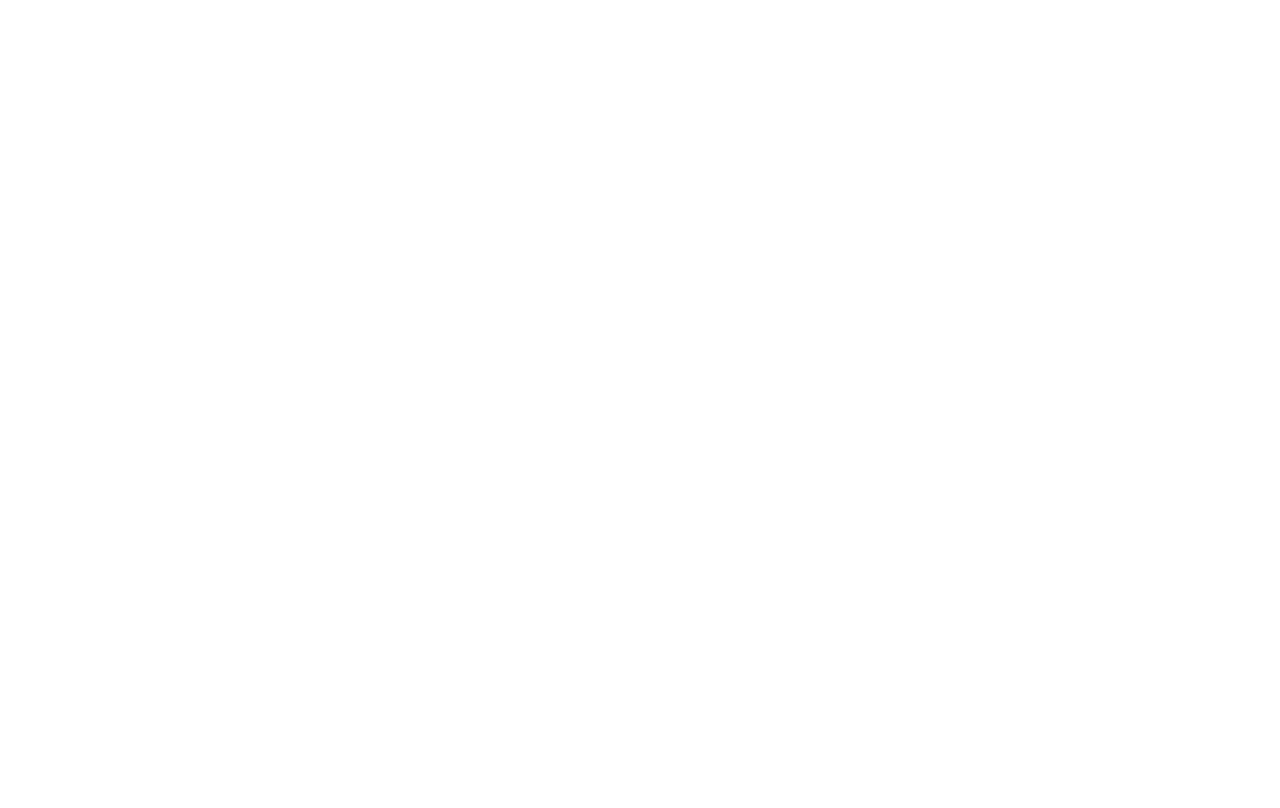
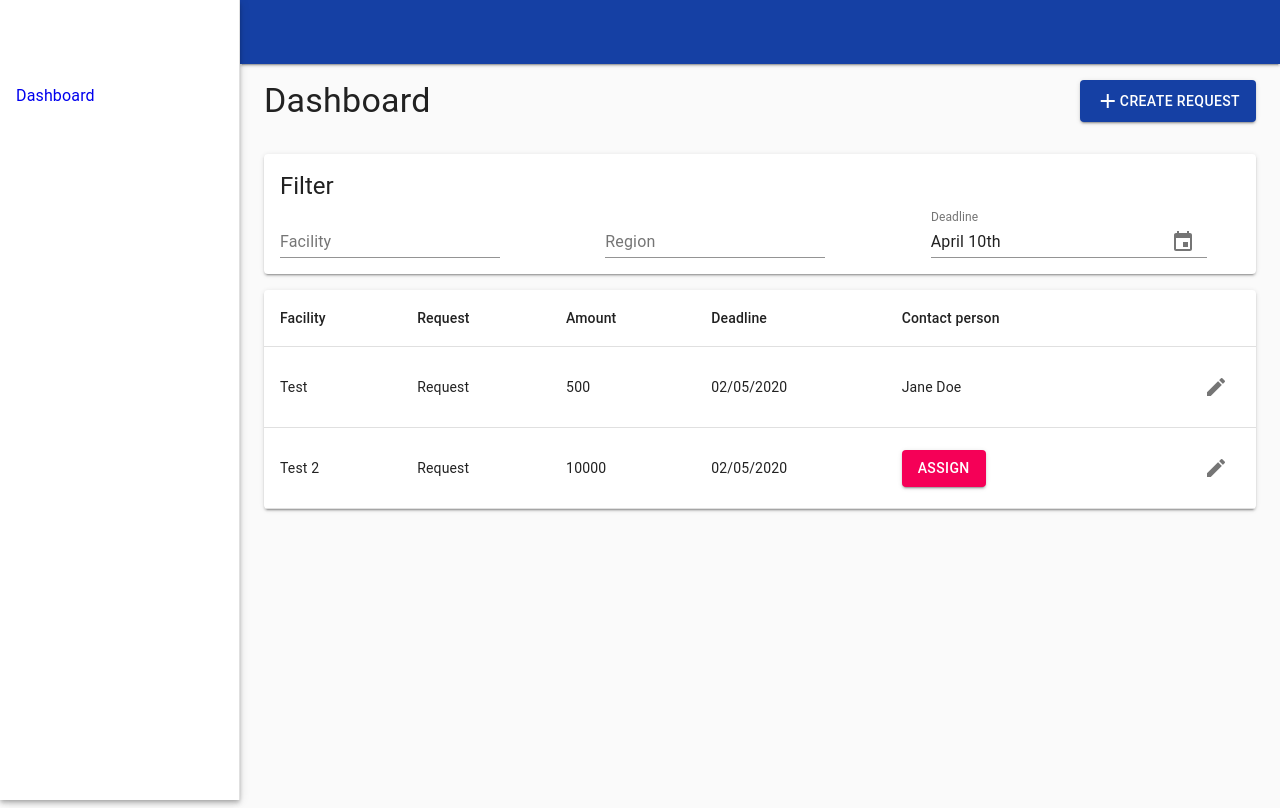
Before and after one commit to hospitalrun-ua/frontend, a React (Create React App) app: page /admin/dashboard in a window 1280 px wide. Built offline with nearby package versions, Linux system fonts and the light colour scheme; a web font is replaced by a local one.

Commit message:
Add dashboard

```diff
--- a/public/index.html
+++ b/public/index.html
@@ -11,6 +11,7 @@
     />
     <link rel="apple-touch-icon" href="%PUBLIC_URL%/logo192.png" />
     <!--
+
       manifest.json provides metadata used when your web app is installed on a
       user's mobile device or desktop. See https://developers.google.com/web/fundamentals/web-app-manifest/
     -->
@@ -24,6 +25,9 @@
       work correctly both with client-side routing and a non-root public URL.
       Learn how to configure a non-root public URL by running `npm run build`.
     -->
+    <link href="https://fonts.googleapis.com/icon?family=Material+Icons"
+      rel="stylesheet">
+
     <title>React App</title>
   </head>
   <body>
--- /dev/null
+++ b/src/Components/HospitalList/AdminNavigation.jsx
@@ -0,0 +1,14 @@
+import React from 'react';
+import { List, ListItem, ListItemText } from '@material-ui/core';
+import { NavLink } from 'react-router-dom';
+
+const AdminNavigation = () => (
+  <>
+    <List>
+      <ListItem component={NavLink} to="/admin/dashboard">
+        <ListItemText primary="Dashboard" />
+      </ListItem>
+    </List>
+  </>
+);
+export default AdminNavigation;
--- a/src/Pages/AdminApp.jsx
+++ b/src/Pages/AdminApp.jsx
@@ -1,7 +1,10 @@
 import React from 'react';
 import {
-  Drawer, Box, AppBar, Toolbar, makeStyles, CssBaseline, createMuiTheme, ThemeProvider,
+  Drawer, Box, AppBar, Toolbar, makeStyles, CssBaseline, createMuiTheme, ThemeProvider, Container,
 } from '@material-ui/core';
+import { Switch, Route } from 'react-router';
+import AdminNavigation from '../Components/HospitalList/AdminNavigation';
+import DashboardPage from './DashboardPage';
 
 
 const customTheme = createMuiTheme({
@@ -39,13 +42,21 @@
           classes={{ paper: classes.drawer }}
           PaperProps={{ elevation: 4 }}
         >
-          <Box className={classes.logo}>Logo</Box>
+          <Box className={classes.logo} />
+          <AdminNavigation />
         </Drawer>
         <Box width={1} className={classes.main}>
           <AppBar position="relative" elevation={2}>
             <Toolbar />
           </AppBar>
-          <Box className={classes.content} />
+          <Container className={classes.content}>
+            <Box mt={2}>
+              <Switch>
+                <Route path="/admin/dashboard" component={DashboardPage} />
+              </Switch>
+
+            </Box>
+          </Container>
         </Box>
       </Box>
     </ThemeProvider>
--- a/src/Pages/App.jsx
+++ b/src/Pages/App.jsx
@@ -1,5 +1,7 @@
 import React from 'react';
-import { BrowserRouter as Router, Route, Switch } from 'react-router-dom';
+import {
+  BrowserRouter as Router, Route, Switch,
+} from 'react-router-dom';
 import HomePage from './HomePage/HomePage';
 import AdminApp from './AdminApp';
 import '../index.css';
@@ -9,7 +11,7 @@
     <Router>
       <Switch>
         <Route exact path="/" component={HomePage} />
-        <Route exact path="/admin" component={AdminApp} />
+        <Route path="/admin" component={AdminApp} />
       </Switch>
     </Router>
   );
--- /dev/null
+++ b/src/Pages/DashboardPage.jsx
@@ -0,0 +1,99 @@
+import React from 'react';
+import {
+  Typography, Table, TableHead, TableRow, TableCell, Paper,
+  Input, Box, FormControl, InputLabel, Grid, TableBody, Button, Icon, IconButton,
+} from '@material-ui/core';
+import { KeyboardDatePicker, MuiPickersUtilsProvider } from '@material-ui/pickers';
+import DateFnsUtils from '@date-io/date-fns';
+
+
+const columns = [
+  { label: 'Facility', key: '' },
+  { label: 'Request', key: '' },
+  { label: 'Amount', key: '' },
+  { label: 'Deadline', key: '' },
+  { label: 'Contact person', key: '' },
+  { label: '', key: '' },
+];
+
+const data = [
+  {
+    facility: 'Test', request: 'Request', amount: 500, deadline: '02/05/2020', contact: 'Jane Doe',
+  },
+  {
+    facility: 'Test 2', request: 'Request', amount: 10000, deadline: '02/05/2020', contact: null,
+  },
+];
+
+const DashboardPage = () => (
+  <>
+    <Box mb={4} display="flex" justifyContent="space-between">
+      <Typography variant="h4">Dashboard</Typography>
+      <Button color="primary" variant="contained">
+        <Icon>add</Icon>
+        {' '}
+        Create Request
+      </Button>
+    </Box>
+    <Box mb={2}>
+      <Paper elevation={2}>
+        <Box p={2}>
+          <Typography variant="h5" gutterBottom>Filter</Typography>
+          <Grid container spacing={2}>
+            <Grid item xs>
+              <FormControl>
+                <InputLabel>Facility</InputLabel>
+                <Input />
+              </FormControl>
+            </Grid>
+            <Grid item xs>
+              <FormControl>
+                <InputLabel>Region</InputLabel>
+                <Input />
+              </FormControl>
+            </Grid>
+            <Grid item xs>
+              <FormControl>
+                <MuiPickersUtilsProvider utils={DateFnsUtils}>
+                  <KeyboardDatePicker label="Deadline" onChange={() => {}} />
+                </MuiPickersUtilsProvider>
+              </FormControl>
+            </Grid>
+          </Grid>
+        </Box>
+      </Paper>
+    </Box>
+    <Paper elevation={2}>
+      <Table>
+        <TableHead>
+          <TableRow>
+            {columns.map((c) => <TableCell>{c.label}</TableCell>)}
+          </TableRow>
+        </TableHead>
+        <TableBody>
+          {data.map((x) => (
+            <TableRow>
+              <TableCell>{x.facility}</TableCell>
+              <TableCell>{x.request}</TableCell>
+              <TableCell>{x.amount}</TableCell>
+              <TableCell>{x.deadline}</TableCell>
+              <TableCell>
+                {x.contact || (
+                <Button color="secondary" variant="contained">
+                  Assign
+                </Button>
+                )}
+              </TableCell>
+              <TableCell align="right">
+                <IconButton variant="icon">
+                  <Icon>edit</Icon>
+                </IconButton>
+              </TableCell>
+            </TableRow>
+          ))}
+        </TableBody>
+      </Table>
+    </Paper>
+  </>
+);
+export default DashboardPage;
--- a/src/index.jsx
+++ b/src/index.jsx
@@ -2,6 +2,7 @@
 import ReactDOM from 'react-dom';
 import App from './Pages/App';
 import * as serviceWorker from './serviceWorker';
+import 'typeface-roboto-cyrillic';
 
 ReactDOM.render(
   <React.StrictMode>
```
Also changed, not shown: package.json (+5 -3 lines), 1 other file (tests, documents, lock files or other folders).
